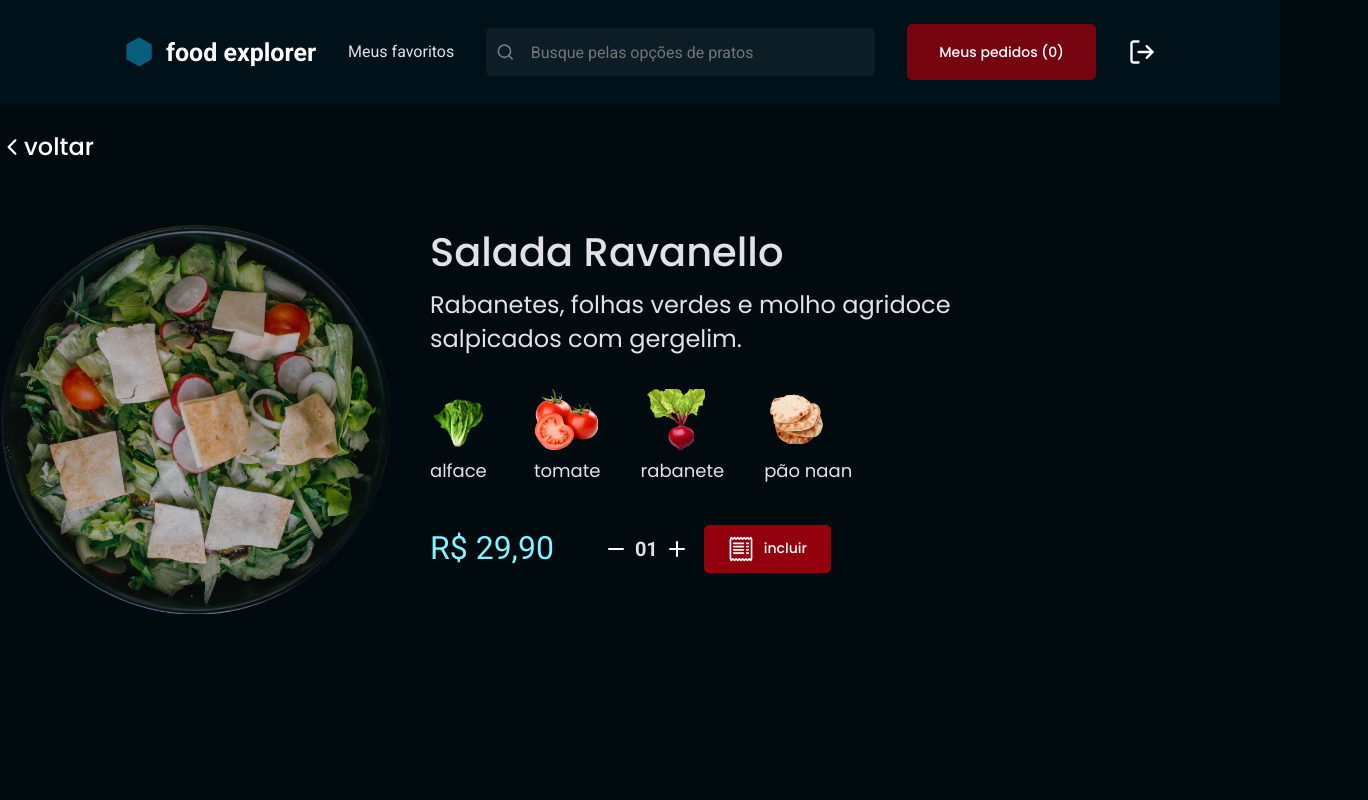
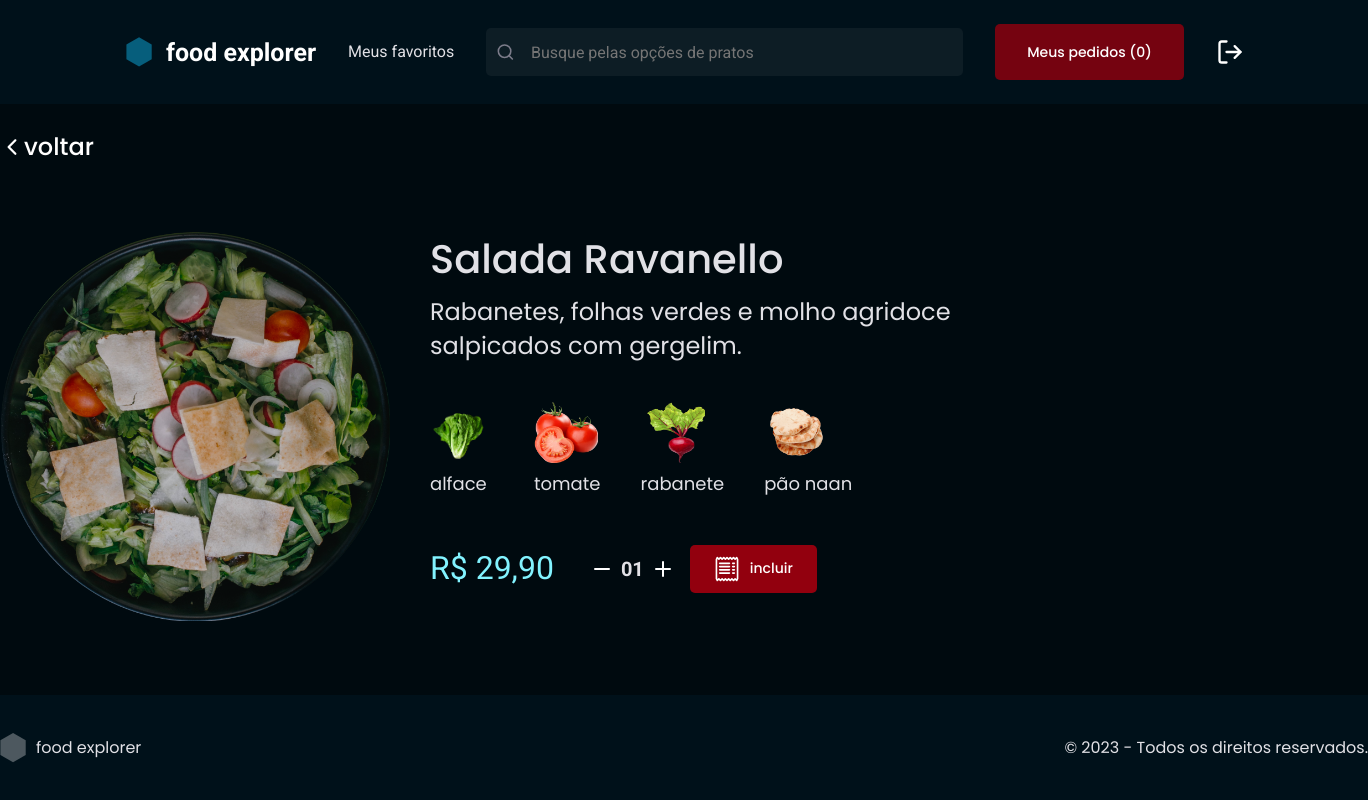
Before and after one commit to fredsonsouza/food-explorer, a React (Vite) app: page / in a window 1280 px wide. Shown: the whole page, 1368 px wide, since content can reach past the window. Built offline with nearby package versions, Linux system fonts and the light colour scheme.

Commit message:
footer component created

```diff
--- /dev/null
+++ b/src/components/Footer/index.jsx
@@ -0,0 +1,31 @@
+import { Container, Brand, Content } from "./styles";
+
+export function Footer() {
+  return (
+    <Container>
+      <Content>
+        <Brand>
+          <div>
+            <svg
+              width="26"
+              height="30"
+              viewBox="0 0 26 30"
+              fill="none"
+              xmlns="http://www.w3.org/2000/svg"
+            >
+              <path
+                d="M13.0635 0.0510254L25.7096 7.35221V21.9546L13.0635 29.2557L0.417527 21.9546V7.35221L13.0635 0.0510254Z"
+                fill="white"
+                fill-opacity="0.3"
+              />
+            </svg>
+
+            <span>food explorer</span>
+          </div>
+
+          <span>© 2023 - Todos os direitos reservados.</span>
+        </Brand>
+      </Content>
+    </Container>
+  );
+}
--- /dev/null
+++ b/src/components/Footer/styles.js
@@ -0,0 +1,31 @@
+import styled from "styled-components";
+
+export const Container = styled.footer`
+  grid-area: footer;
+  width: 100%;
+  height: auto;
+  background: ${({ theme }) => theme.COLORS.BACKGROUND_700};
+
+  display: flex;
+  justify-content: space-between;
+  align-items: center;
+`;
+
+export const Brand = styled.div`
+  display: flex;
+  justify-content: space-between;
+  width: 100%;
+  align-items: center;
+  gap: 1rem;
+  div {
+    display: flex;
+    align-items: center;
+    gap: 1rem;
+  }
+`;
+export const Content = styled.div`
+  display: flex;
+  width: 136.8rem;
+  align-items: center;
+  margin: 0 auto;
+`;
--- a/src/components/Header/styles.js
+++ b/src/components/Header/styles.js
@@ -1,5 +1,4 @@
 import styled from "styled-components";
-import signOut from "../../assets/SignOut.svg";
 
 export const Container = styled.header`
   grid-area: header;
--- a/src/pages/Details/index.jsx
+++ b/src/pages/Details/index.jsx
@@ -1,6 +1,7 @@
-import { Container, Content, Return } from "./styles";
+import { Container, Content, MenuItem } from "./styles";
 
 import { Header } from "../../components/Header";
+import { Footer } from "../../components/Footer";
 import { Price } from "../../components/Price";
 import { ButtonText } from "../../components/ButtonText";
 import { Counter } from "../../components/Counter";
@@ -14,14 +15,12 @@ export function Details() {
   return (
     <Container>
       <Header />
-      <Content>
-        <Return>
+      <main>
+        <MenuItem>
           <ButtonText title="voltar" icon={IoIosArrowBack}></ButtonText>
-        </Return>
-        <main>
-          <div>
-            <img src={dish} alt="Imagem do prato selecionado para pedido" />
-          </div>
+        </MenuItem>
+        <Content>
+          <img src={dish} alt="Imagem do prato selecionado para pedido" />
           <section>
             <h2>Salada Ravanello</h2>
             <p>
@@ -33,8 +32,9 @@ export function Details() {
               <Counter value="01"></Counter>
             </div>
           </section>
-        </main>
-      </Content>
+        </Content>
+      </main>
+      <Footer></Footer>
     </Container>
   );
 }
--- a/src/pages/Details/styles.js
+++ b/src/pages/Details/styles.js
@@ -5,38 +5,41 @@ export const Container = styled.div`
   height: 100vh;
 
   display: grid;
-  grid-template-rows: 10.5rem auto;
+  grid-template-rows: 10.5rem auto auto 10.5rem;
   grid-template-areas:
     "header"
-    "content";
+    "menuItem"
+    "content"
+    "footer";
+
+  > main {
+    width: 136.8rem;
+    margin: 0 auto;
+  }
+`;
+export const MenuItem = styled.div`
+  grid-area: menuItem;
+  display: flex;
+  width: 100%;
+  padding-top: 2.4rem;
 `;
 
 export const Content = styled.div`
   grid-area: content;
-  padding-top: 2.4rem;
+  display: flex;
+  height: 100%;
+  gap: 4rem;
+  align-items: stretch;
+  width: 100%;
+  margin-top: 6.7rem;
 
-  main {
-    max-width: 136.8rem;
-    margin: 0 auto;
-    gap: 4rem;
-    display: flex;
-    padding-top: 6rem;
-  }
-
-  img {
+  > img {
     width: 39rem;
     height: 39rem;
     object-fit: cover;
   }
-  section {
+  > section {
     max-width: 62rem;
-
-    > div {
-      display: flex;
-      gap: 5rem;
-      align-items: center;
-      margin-top: 4rem;
-    }
     h2 {
       font-style: normal;
       font-weight: 500;
@@ -50,11 +53,13 @@ export const Content = styled.div`
       font-weight: 400;
       font-size: 2.4rem;
       line-height: 140%;
-      margin-bottom: 3.4rem;
+      margin-bottom: 4rem;
+    }
+    > div {
+      display: flex;
+      align-items: center;
+      gap: 3.6rem;
+      margin-top: 4.7rem;
     }
   }
 `;
-export const Return = styled.div`
-  max-width: 136.8rem;
-  margin: 0 auto;
-`;
```
